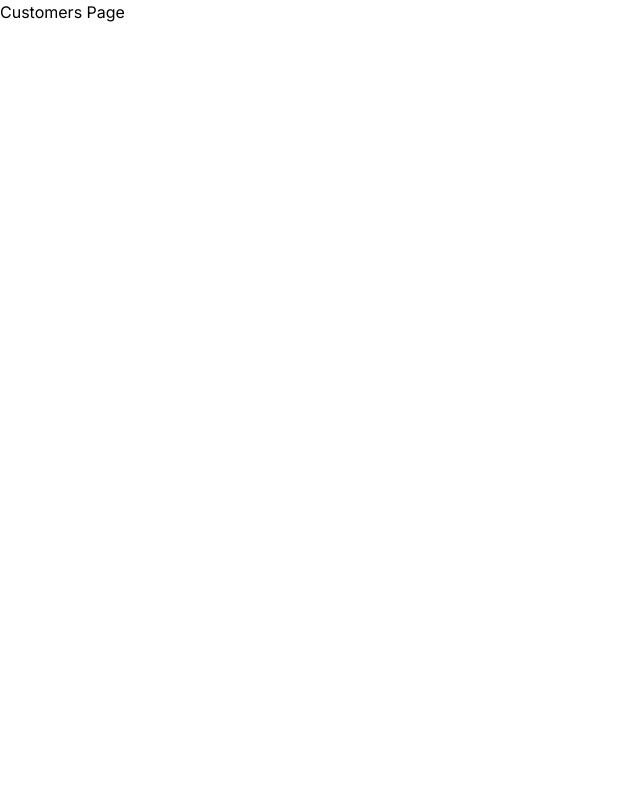
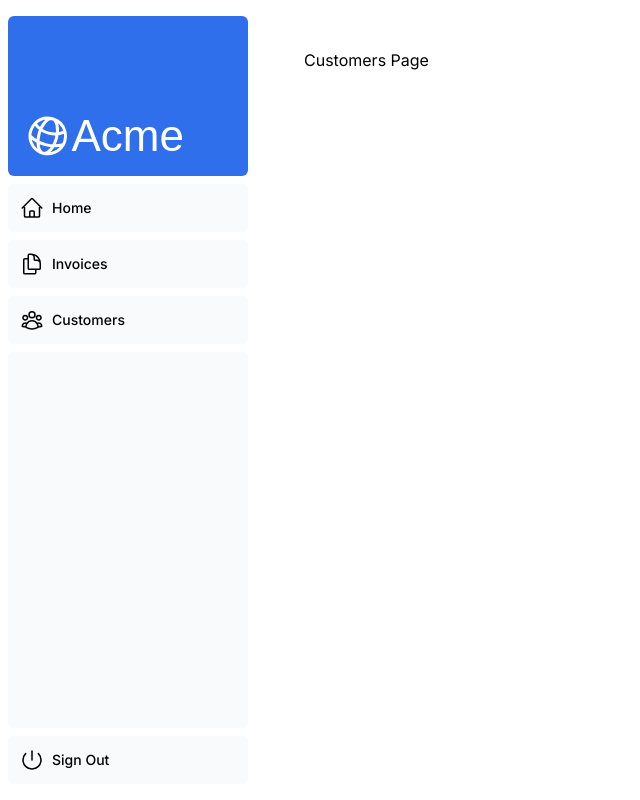
Before and after one commit to alice42MD/NextJS, a Next.js app: page /dashboard/customers in a window 1280 px wide. Shown: the whole page, without its empty margins (0-640 px from the left). Built offline with nearby package versions, Linux system fonts and the light colour scheme; a web font is replaced by a local one.

Commit message:
adding layout for /dashboard

```diff
--- /dev/null
+++ b/app/dashboard/layout.tsx
@@ -0,0 +1,12 @@
+import SideNav from "@/app/ui/dashboard/sidenav"
+
+export default function Layout({ children }: { children: React.ReactNode }) {
+  return (
+    <div className="flex h-screen flex-col md:flex-row md:overflow-hidden">
+      <div className="w-full flex-none md:w-64">
+        <SideNav />
+      </div>
+      <div className="flex-grow p-6 md:overflow-y-auto md:p-12">{children}</div>
+    </div>
+  )
+}
```
